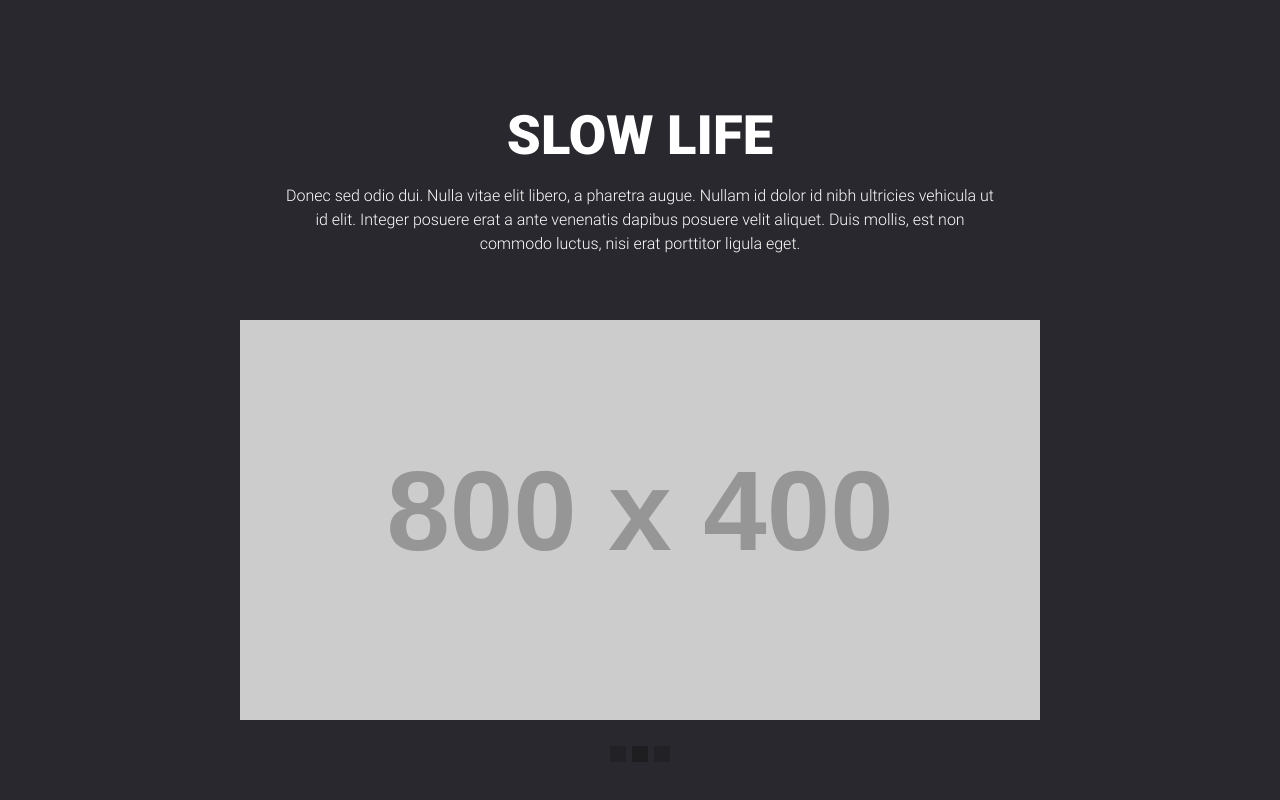
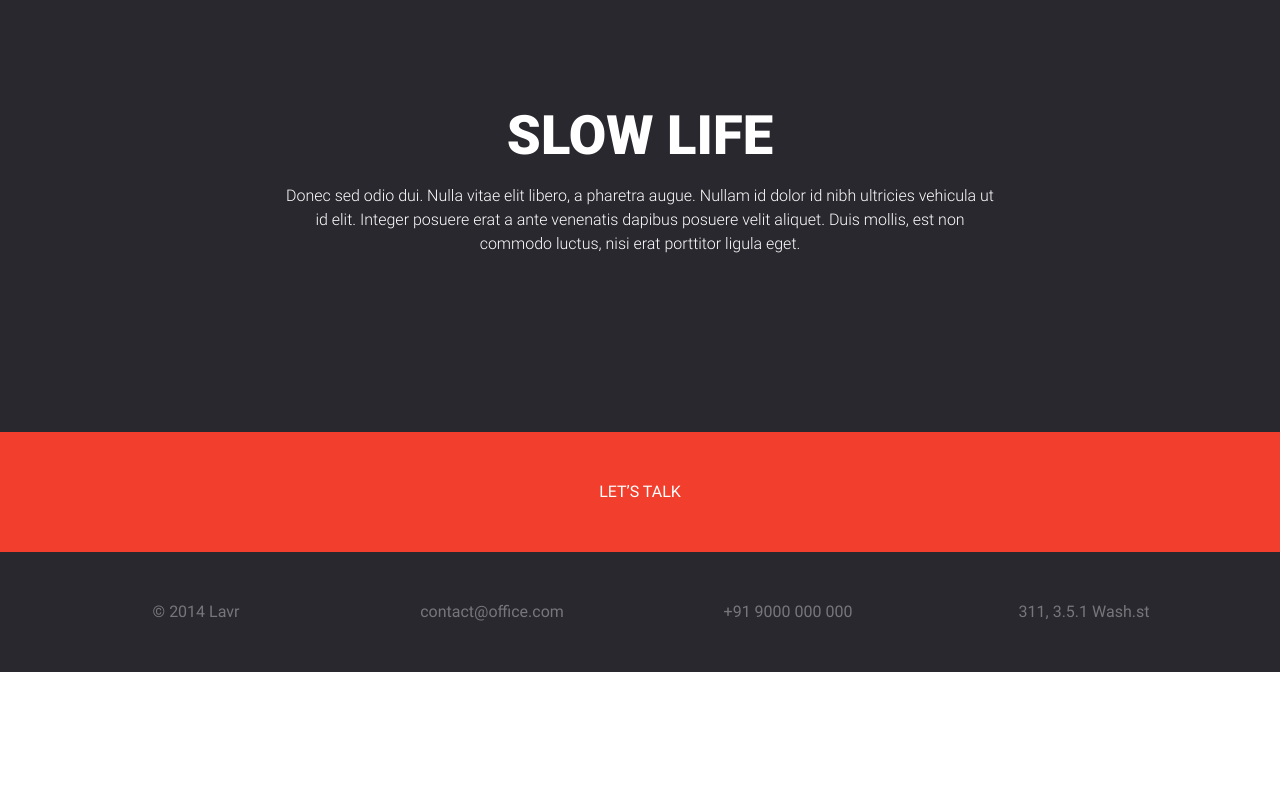
Before and after one commit to DmitriyLavrisiuk/LandingPage, a website built with webpack: page app/index.html in a window 1280 px wide. Shown: the part 3676-4476 px from the top of the page. After the commit the page ends 4348 px from the top, so only its background shows below. Built offline with nearby package versions, Linux system fonts and the light colour scheme; placeholder pictures from the web are drawn by us.

Commit message:
Finish! :)

```diff
--- a/app/index.html
+++ b/app/index.html
@@ -309,28 +309,29 @@
                             a ante venenatis dapibus posuere velit aliquet. Duis mollis, est non commodo luctus, nisi
                             erat porttitor ligula eget.</p>
                     </div>
-                    <div id="carouselSecond" class="carousel slide mt-5" data-ride="carousel">
-                        <div class="carousel-inner text-center">
-                            <div class="carousel-item active">
-                                <img src="http://placehold.it/800x400" alt="">
-                            </div>
-                            <div class="carousel-item">
-                                <img src="http://placehold.it/800x400" alt="">
-                            </div>
-                            <div class="carousel-item">
-                                <img src="http://placehold.it/800x400" alt="">
-                            </div>
-                        </div>
-                        <ol class="carousel-indicators mb-0 mt-3 my-md-3 text-center position-static">
-                            <li data-target="#carouselSecond" data-slide-to="0" class="active"></li>
-                            <li data-target="#carouselSecond" data-slide-to="1"></li>
-                            <li data-target="#carouselSecond" data-slide-to="2"></li>
-                        </ol>
-                    </div>
                 </div>
             </div>
         </section>
         <!-- MODULE__ITEM 7 END -->
+
+        <!-- MODULE__ITEM 8 BEGIN -->
+        <section class="p-5 modulePage__item_background-color-red">
+            <div class="container text-center text-uppercase">
+                Let’s Talk
+            </div>
+        </section>
+        <!-- MODULE__ITEM 8 END -->
+
+        <!-- MODULE__ITEM 9 BEGIN -->
+        <footer class="p-5 text-center modulePage__item_background-color-gray-2">
+            <div class="row align-items-center justify-content-center">
+                <div class="col-12 col-sm-3">© 2014 Lavr</div>
+                <div class="col-12 col-sm-3">contact@office.com</div>
+                <div class="col-12 col-sm-3">+91 9000 000 000</div>
+                <div class="col-12 col-sm-3">311, 3.5.1 Wash.st</div>
+            </div>
+        </footer>
+        <!-- MODULE__ITEM 9 END -->
 
     </main>
     <!-- MODULE PAGE END -->
--- a/src/scss/custom/_bem-background.scss
+++ b/src/scss/custom/_bem-background.scss
@@ -20,6 +20,11 @@
                 &-white {
                     background-color: $white;
                     color: $gray-2;
+                }
+
+                &-red {
+                    background-color: $red;
+                    color: $white;
                 }
 
                 &-gray {
--- a/src/scss/custom/_colors.scss
+++ b/src/scss/custom/_colors.scss
@@ -4,5 +4,7 @@ $gray-1: rgb(246, 246, 246);
 $gray-2: rgb(40,40,46);
 $gray-3: rgb(229,229,229);
 $gray-4: rgb(187, 187, 187);
+$gray-5: rgb(118,118,123);
 $dark: rgb(30,30,32);
 $black: rgb(0, 0, 0);
+$red: rgb(242,62,44);
--- a/src/scss/custom/_styles.scss
+++ b/src/scss/custom/_styles.scss
@@ -92,3 +92,7 @@ table {
         }
     }
 }
+
+footer {
+    color: $gray-5 !important;
+}
```
Also changed, not shown: dist/css/main.css, dist/img/all/man.png (deleted), 2 other files.
